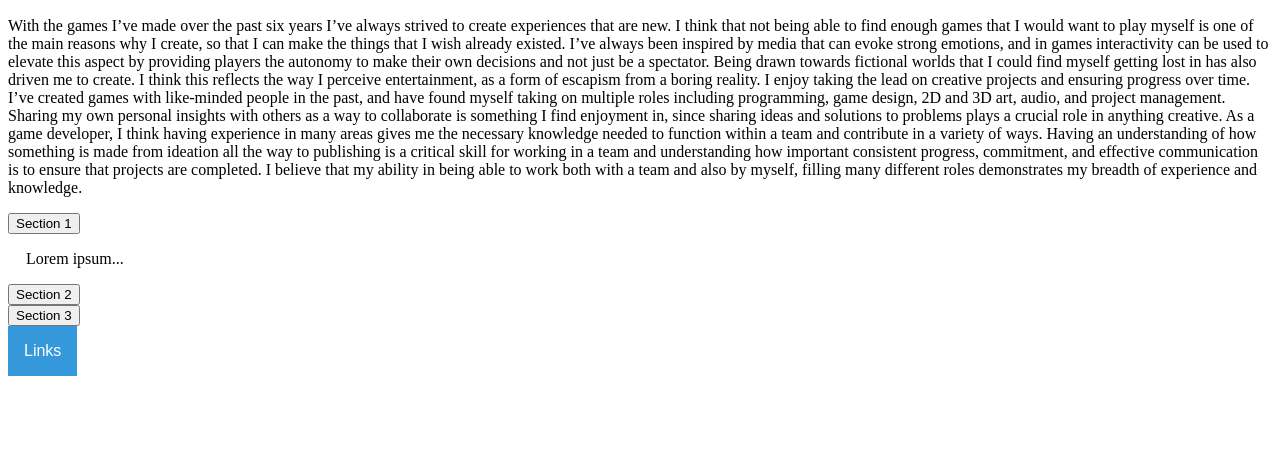
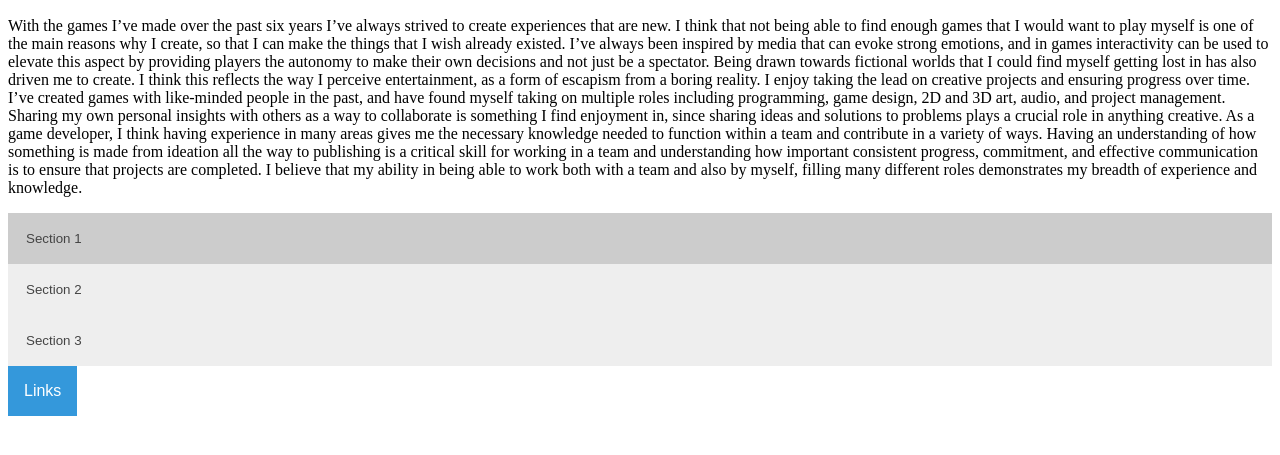
Before and after one commit to ericChadick/website, a plain HTML site: page index.html in a window 1280 px wide. Both pictures are taken after a click on the button "Section 1". Shown: the part 307-762 px from the top of the page. Drawn offline with Linux system fonts and the light colour scheme.

Commit message:
Update style.css

```diff
--- a/style.css
+++ b/style.css
@@ -1,3 +1,30 @@
+/* Style the buttons that are used to open and close the accordion panel */
+.accordion {
+  background-color: #eee;
+  color: #444;
+  cursor: pointer;
+  padding: 18px;
+  width: 100%;
+  text-align: left;
+  border: none;
+  outline: none;
+  transition: 0.4s;
+}
+
+/* Add a background color to the button if it is clicked on (add the .active class with JS), and when you move the mouse over it (hover) */
+.active, .accordion:hover {
+  background-color: #ccc;
+}
+
+/* Style the accordion panel. Note: hidden by default */
+.panel {
+  padding: 0 18px;
+  background-color: white;
+  display: none;
+  overflow: hidden;
+}
+
+
 /* Dropdown Button */
 .dropbtn {
   background-color: #3498DB;
```
